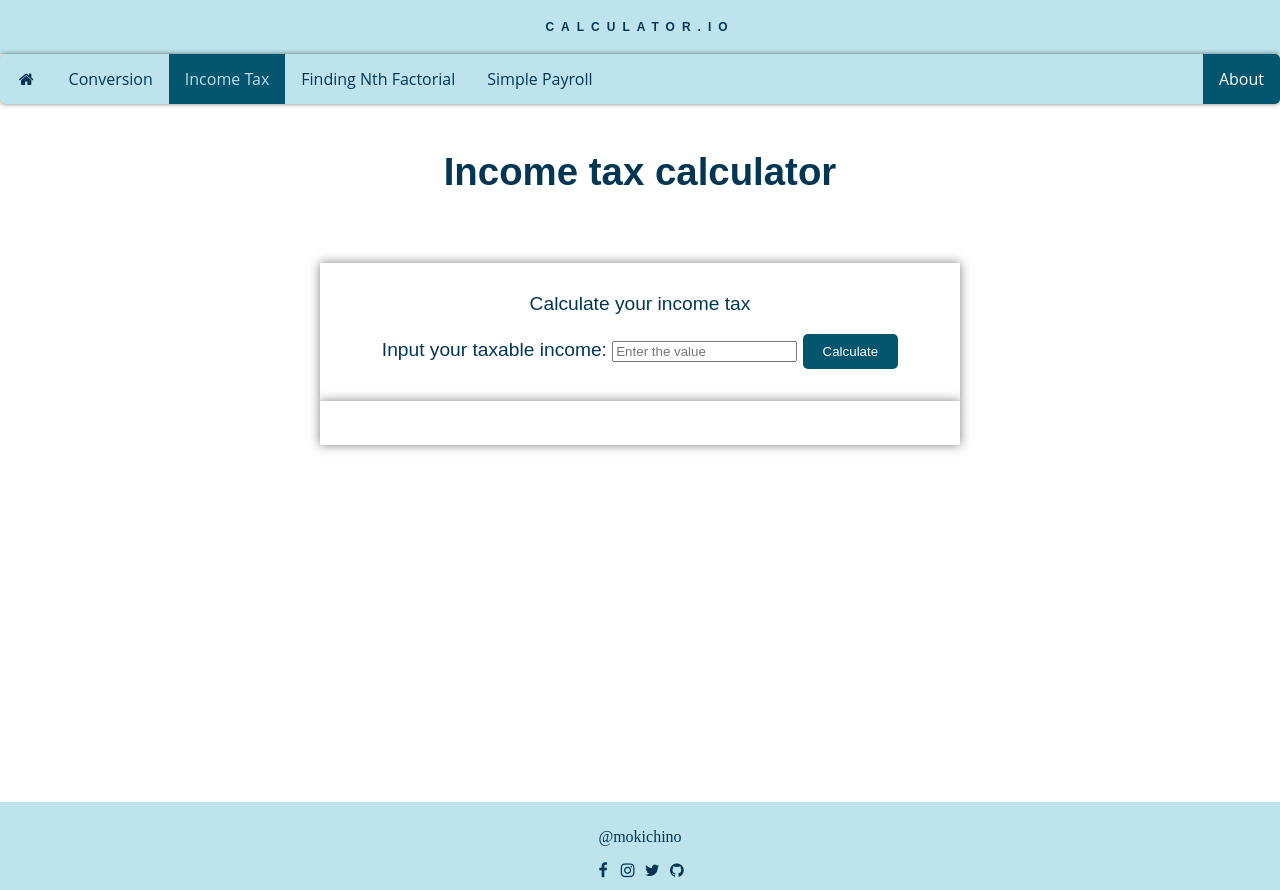
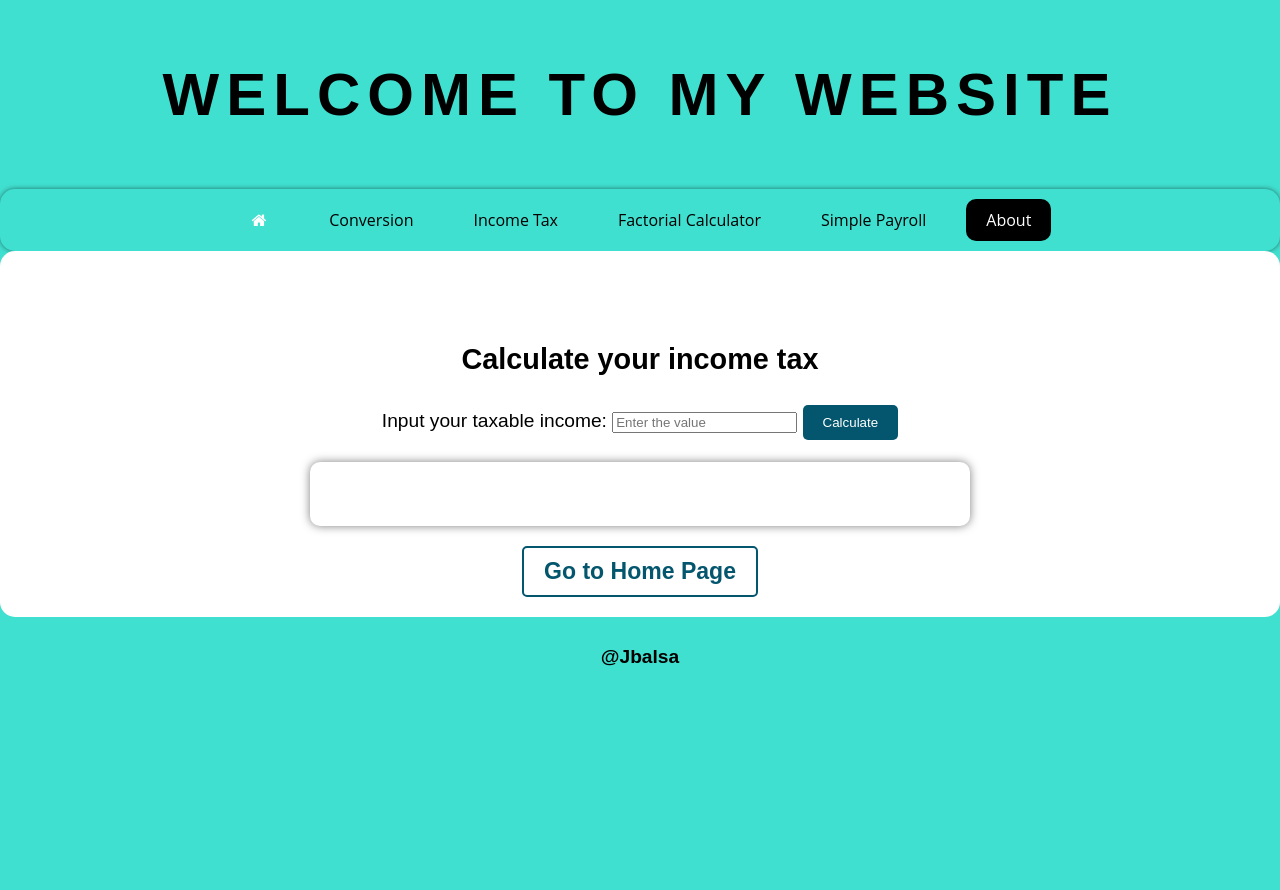
Before and after one commit to jbalsa74/CS-1130-Introduction-To-Computing, a plain HTML site: page tax.html in a window 1280 px wide. After the commit the page ends 800 px from the top, so only its background shows below. Drawn offline with Linux system fonts and the light colour scheme; a web font is replaced by a local one.

Commit message:
Update tax.html

```diff
--- a/tax.html
+++ b/tax.html
@@ -4,114 +4,106 @@
 <head>
   <meta charset="UTF-8" />
   <meta name="viewport" content="width=device-width, initial-scale=1.0" />
-
-  <title>Calculator.io</title>
+  <title>Income Tax Calculator - My Website</title>
+  <link rel="stylesheet" href="https://fonts.googleapis.com/css2?family=Night+Pumpkin&display=swap">
+  <link rel="stylesheet" href="https://cdnjs.cloudflare.com/ajax/libs/font-awesome/4.7.0/css/font-awesome.min.css">
+  <link rel="stylesheet" href="styles.css">
   <style>
-    /* CSS styles for the layout */
     body {
       margin: 0;
       padding: 0;
-      min-height: 100vh;
-      display: flex;
-      flex-direction: column;
-      height: 890px;
-      font-family: 'Montserrat', sans-serif;
+      font-family: 'Night Pumpkin', sans-serif;
+      background-color: turquoise;
+      color: black;
     }
 
-    /* Media queries for different screen sizes */
-    @media (max-width: 600px) {
-      header,
-      main,
-      footer {
-        padding: 10px;
-      }
-    }
-
-    @media (min-width: 601px) and (max-width: 1200px) {
-      header,
-      main,
-      footer {
-        padding: 15px;
-      }
-    }
-
-    @media (min-width: 1201px) {
-      header,
-      main,
-      footer {
-        padding: 20px;
-      }
-    }
-
-    /* Header */
     .Logo {
-      background-color: #bde4ed;
+      background-color: turquoise;
       padding: 10px;
       text-align: center;
-      color: #023653;
-      font-family: 'Montserrat', sans-serif;
-      font-size: .5em;
+      color: black;
+      font-family: 'Night Pumpkin', sans-serif;
+      font-size: 2.5em;
       margin: 0;
       text-transform: uppercase;
       letter-spacing: 7px;
-    }
-
-    /* CSS property for navigation menu */
-    .nav_menu2 {
-      height: 50px;
-      background-color: #ffffff;
+      border-radius: 10px;
     }
 
     .nav_menu {
-      overflow: hidden;
-      background-color: #bde4ed;
+      display: flex;
+      justify-content: center;
+      align-items: center;
+      background-color: turquoise;
       box-shadow: 0 0 5px rgba(0, 0, 0, 0.5);
-      border-radius: 5px;
+      border-radius: 15px;
+      padding: 10px;
+      gap: 20px;
     }
 
     .nav_menu a {
-      float: left;
       display: block;
-      color: #023653;
+      color: black;
       text-align: center;
-      padding: 14px 16px;
       text-decoration: none;
       font-family: "Open Sans", sans-serif;
+      padding: 10px 20px;
+      border-radius: 10px;
+      transition: background-color 0.3s ease, color 0.3s ease;
     }
 
     .nav_menu a:hover {
-      background-color: rgba(255, 255, 255, 0.458);
-      color: #023653;
+      background-color: rgba(255, 255, 255, 0.5);
+      color: black;
     }
 
     .nav_menu a.split {
-      float: right;
-      background-color:  #03566d;
+      background-color: #000;
       color: white;
     }
 
     .nav_menu a.split:hover {
-      background-color: rgba(255, 255, 255, 0.458);
-    }
-
-    .active {
-      background-color: #03566d;
+      background-color: rgba(255, 255, 255, 0.5);
     }
 
     .nav_menu a.active {
       color: #bfddf1;
+      font-weight: bold;
     }
 
-
-    /* Main content */
     main {
       flex: 1;
       padding: 20px;
       text-align: center;
       font-size: 1.2em;
-      color:#023653;
+      background-color: white;
+      color: black;
+      border-radius: 15px;
     }
 
+    footer {
+      background-color: turquoise;
+      padding: 10px 0;
+      text-align: center;
+      color: black;
+      border-radius: 10px;
+    }
+
+    footer p {
+      color: black;
+      font-size: 1.2em;
+      font-weight: bold;
+    }
+
+    .transparent-box {
+      background-color: white;
+      padding: 20px;
+      width: 50%;
+      margin: auto;
+      text-align: center;
+      box-shadow: 0 0 10px rgba(0, 0, 0, 0.5);
+      border-radius: 10px;
+    }
 
     #btn {
       background-color: #03566d;
@@ -127,115 +119,73 @@
       background-color: #023653;
     }
 
-
-
-    footer {
-      background-color: #bde4ed;
-      padding: 10px;
-      min-height: .5vh;
-      text-align: center;
-      font-family: montserrat, san-serif;
-      color: #023653; /* Change the color of the footer text */
+    h1, .transparent-box p {
+      color: black;
     }
 
-  footer i {
-    color: #023653; /* Change the color of the footer icons */
+    .home-link {
+      display: inline-block;
+      margin-top: 20px;
+      font-size: 1.2em;
+      text-decoration: none;
+      color: #03566d;
+      font-weight: bold;
+      padding: 10px 20px;
+      border: 2px solid #03566d;
+      border-radius: 5px;
+      transition: background-color 0.3s ease, color 0.3s ease;
     }
 
-
-    /* CSS styles for the calculator */
-    .transparent-box {
-      background-color: #ffffff;
-      padding: 10px;
-      width: 50%;
-      margin: auto;
-      text-align: center;
-      box-shadow: 0 0 10px   rgba(0, 0, 0, 0.5);
-      /*border: 1px solid black; /* Added box outline */
+    .home-link:hover {
+      background-color: #03566d;
+      color: white;
     }
 
+    .calc-instruction {
+      color: black;
+      font-size: 1.5em;
+      font-weight: bold;
+    }
   </style>
+</head>
 
-  </head>
 <body>
+  <header>
+    <div class="Logo"><h2>WELCOME TO MY WEBSITE</h2></div>
+  </header>
 
-
-    <div class="Logo"><h2>Calculator.io</h2></div>
-    <link rel="stylesheet" href="https://cdnjs.cloudflare.com/ajax/libs/font-awesome/4.7.0/css/font-awesome.min.css">
-
-    <div class="nav_menu">
-        <a href="index.html"><i class="fa fa-fw fa-home"></i></a>
+  <nav class="nav_menu">
+    <a href="index.html" class="active"><i class="fa fa-fw fa-home" style="color: white;"></i></a>
     <a href="conversion.html">Conversion</a>
-        <a class="active" href="tax.html">Income Tax</a>
-        <a href="factorial.html">Finding Nth Factorial</a>
+    <a href="tax.html">Income Tax</a>
+    <a href="factorial.html">Factorial Calculator</a>
     <a href="payroll.html">Simple Payroll</a>
     <a href="about.html" class="split">About</a>
+  </nav>
+
+  <main>
+    <br><br>
+    <p class="calc-instruction">Calculate your income tax</p>
+    <label for="taxs">Input your taxable income: </label>
+    <input type="text" id="taxs" placeholder="Enter the value">
+    <button id="btn" onclick="calc()">Calculate</button>
+    <br><br>
+
+    <div class="transparent-box">
+      <h2 id="result"></h2>
     </div>
 
-
-    <main>
-        <h1>Income tax calculator</h1>
-        <br><br>
-        <div class="transparent-box">
-
-            <p>Calculate your income tax</p>
-
-            <label class="lab" for="taxs">Input your taxable income: </label>
-            <input class="ent" type="text" id="taxs" placeholder="Enter the value">
-            <button id="btn" onclick="calc()">Calculate</button>
-            <br><br>
-          </div> <!-- Add closing tag for the inner div -->
-
-          <div class="transparent-box">
-            <h2 id="result"></h2> <!-- Correct closing tag for the h2 element -->
-          </div>
-
+    <a href="index.html" class="home-link">Go to Home Page</a>
   </main>
 
   <footer>
-      <p>@mokichino</p>
-      <i class="fa fa-fw fa-facebook"></i>
-      <i class="fa fa-fw fa-instagram"></i>
-      <i class="fa fa-fw fa-twitter"></i>
-      <i class="fa fa-fw fa-github"></i>
+    <p>@Jbalsa</p>
   </footer>
-  </body>
-
 
   <script>
-
-    let lastScrollTop = 0;
-
-    window.addEventListener('scroll', function () {
-      const st = window.pageYOffset || document.documentElement.scrollTop;
-
-      if (st > lastScrollTop) {
-        // Scroll down, hide header with ease-in animation
-        document.querySelector('.Logo').classList.add('hide-header');
-        document.querySelector('.nav_menu').style.transform = 'translateY(-100%)';
-        document.querySelector('.nav_menu2').style.transform = 'translateY(-100%)';
-        document.querySelector('.Logo').style.transition = 'transform 0.8s ease-in';
-        document.querySelector('.nav_menu').style.transition = 'transform 0.8s ease-in';
-        document.querySelector('.nav_menu2').style.transition = 'transform 0.8s ease-in';
-      } else {
-        // Scroll up, show header with ease-in animation
-        document.querySelector('.Logo').classList.remove('hide-header');
-        document.querySelector('.nav_menu').style.transform = 'translateY(0)';
-        document.querySelector('.nav_menu2').style.transform = 'translateY(0)';
-        document.querySelector('.Logo').style.transition = 'transform 0.8s ease-out';
-        document.querySelector('.nav_menu').style.transition = 'transform 0.8s ease-out';
-        document.querySelector('.nav_menu2').style.transition = 'transform 0.8s ease-out';
-      }
-
-      lastScrollTop = st;
-    });
-
-
     function calc() {
       var rate;
       var tax = parseFloat(document.getElementById("taxs").value);
-
-        console.log("1. Passed here.");
 
       if (isNaN(tax)) {
         alert("Please enter a valid number for taxable income.");
@@ -244,34 +194,29 @@
 
       if (tax <= 250000) {
         document.getElementById("result").innerHTML = "Your Income tax is: 0.00";
-        }
-        else if (tax <= 400000){
+      } else if (tax <= 400000) {
         result = 0 + 0.20 * (tax - 250000);
         document.getElementById("result").innerHTML = "Your Income Tax: " + result.toFixed(2);
-        }
-        else if (tax <= 800000){
+      } else if (tax <= 800000) {
         rate = 0.25 * (tax - 400000);
         result = 30000 + rate;
         document.getElementById("result").innerHTML = "Your Income tax is: " + result.toFixed(2);
-        }
-        else if (tax <= 2000000){
+      } else if (tax <= 2000000) {
         rate = 0.30 * (tax - 800000);
         result = 130000 + rate;
         document.getElementById("result").innerHTML = "Your Income tax is: " + result.toFixed(2);
-        }
-        else if (tax <= 8000000){
+      } else if (tax <= 8000000) {
         rate = 0.32 * (tax - 2000000);
-            result = 490000 + rate
+        result = 490000 + rate;
+        document.getElementById("result").innerHTML = "Your Income tax is: " + result.toFixed(2);
+      } else {
+        rate = 0.35 * (tax - 8000000);
+        result = 2410000 + rate;
         document.getElementById("result").innerHTML = "Your Income tax is: " + result.toFixed(2);
       }
-        else{
-            rate = 0.35 * (tax - 8000000);
-            result = 2410000 + rate
-            document.getElementById("result").innerHTML = "Your Income tax is: " + result.toFixed(2);
-        }
-
-
     }
   </script>
 
+</body>
+
 </html>
```
Lines whose indentation alone changed are shown as unchanged.
